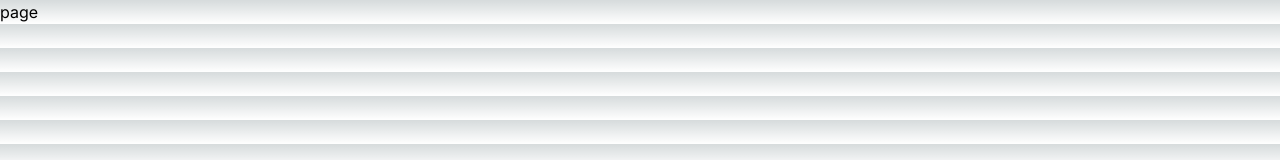
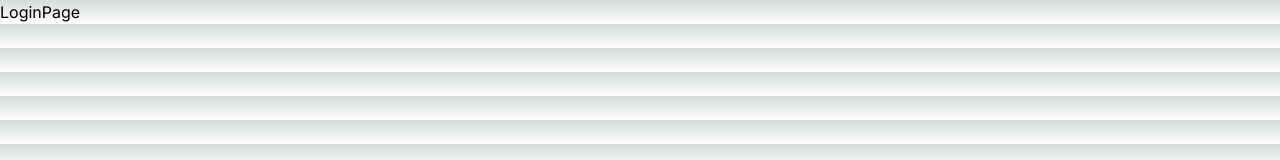
Before and after one commit to simon0820s/NextLogin, a Next.js app: page /login in a window 1280 px wide. Shown: the top 160 px of the page. Built offline with nearby package versions, Linux system fonts and the light colour scheme.

Commit message:
change div name

```diff
--- a/src/app/login/page.tsx
+++ b/src/app/login/page.tsx
@@ -1,6 +1,6 @@
 function LoginPage() {
   return (
-    <div>page</div>
+    <div>LoginPage</div>
   )
 }
 
--- a/src/app/register/page.tsx
+++ b/src/app/register/page.tsx
@@ -2,6 +2,6 @@ import React from 'react'
 
 export default function RegisterPage() {
   return (
-    <div>page</div>
+    <div>RegisterPage</div>
   )
 }
```
